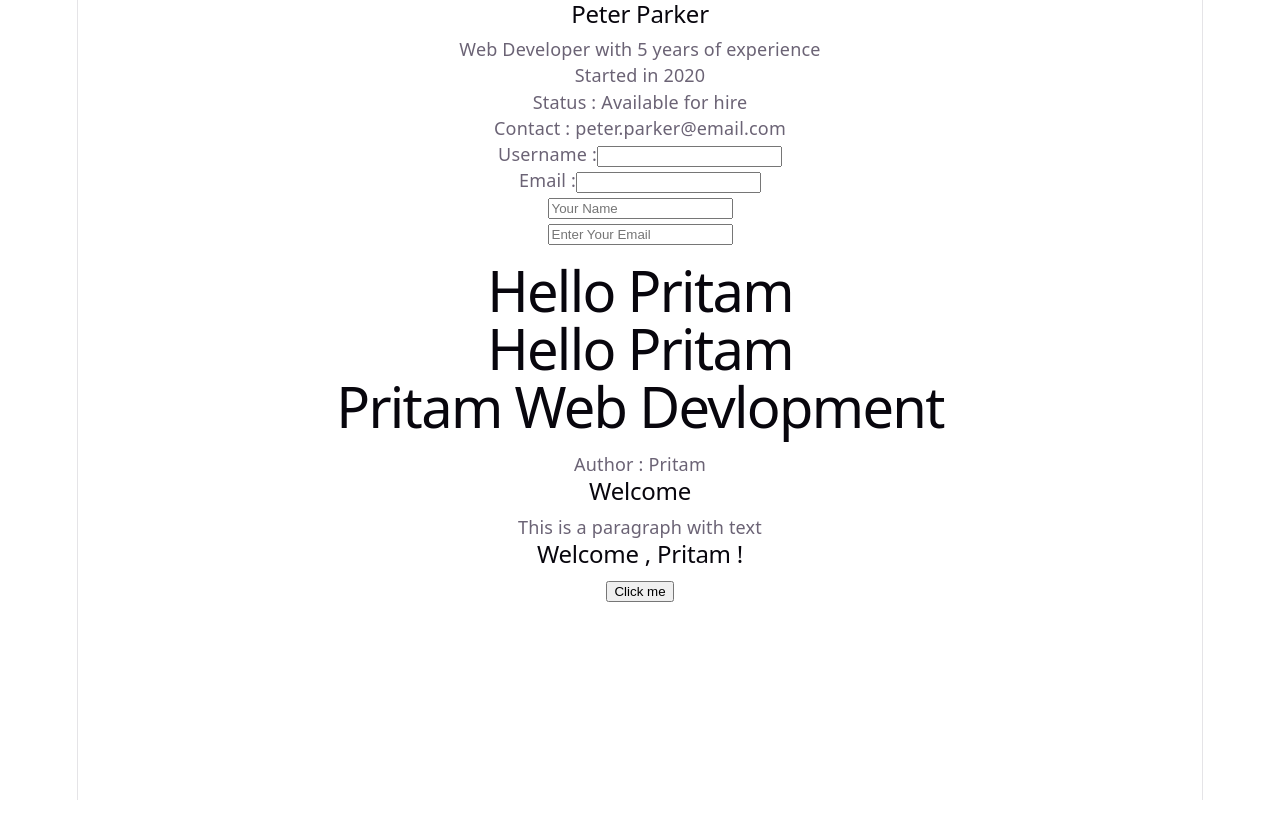
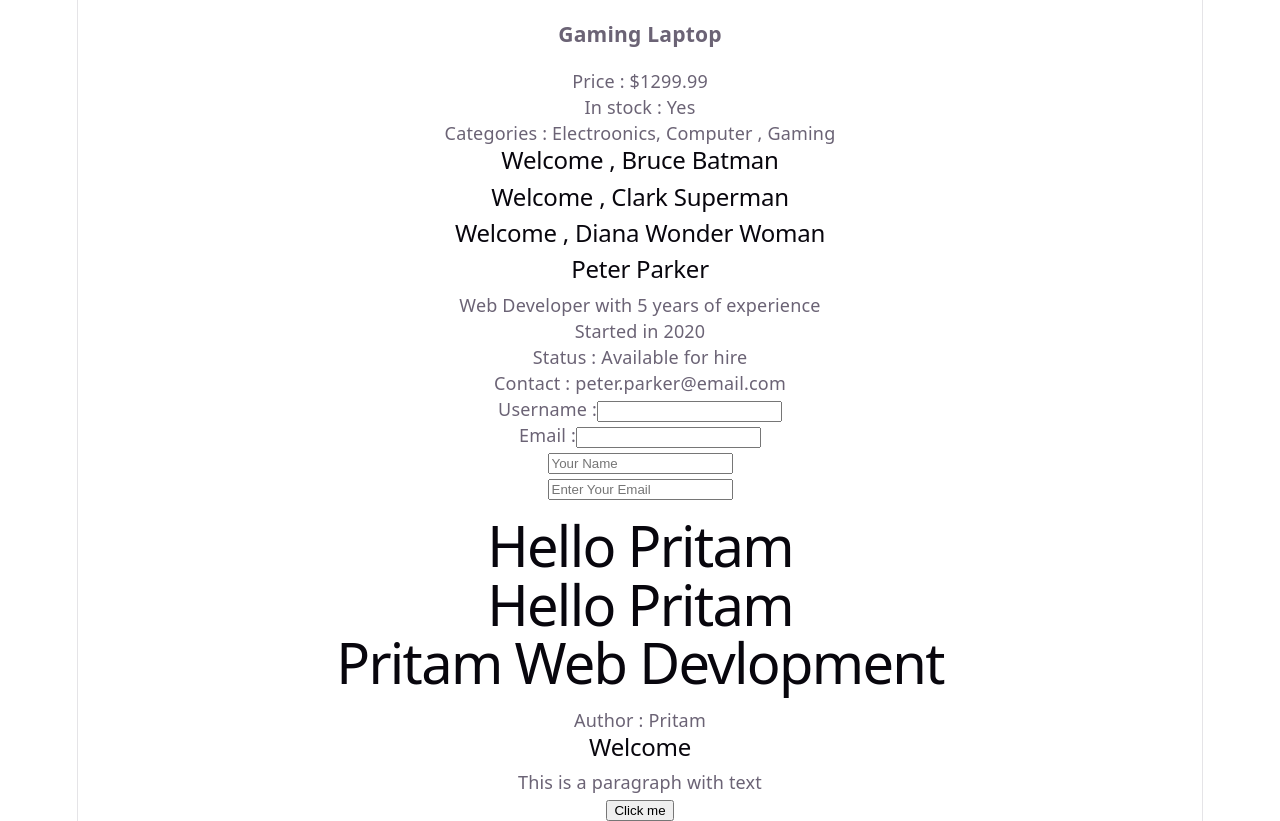
Before and after one commit to Blexedpritam/React-, a React (Vite) app in the folder core-concepts/: page / in a window 1280 px wide. Before the commit the page ends 800 px from the top, so only its background shows below. Built offline with nearby package versions, Linux system fonts and the light colour scheme.

Commit message:
Learned about Components and Props

```diff
--- a/core-concepts/src/App.jsx
+++ b/core-concepts/src/App.jsx
@@ -8,6 +8,7 @@ import { UserProfile } from './UserProfile';
 import { ContactForm } from './ContactForm';
 import { StyleFrom } from './StyleFrom';
 import { CandidateProfile } from './CandidateProfile';
+import { Product } from './Product';
 
 
 
@@ -15,6 +16,19 @@ function App() {
 
   return (
     <div>
+      <Product
+      // When Passing Different Type Of Data ....
+       title = "Gaming Laptop" //For Striing use = " "
+       price={1299.99}
+       inStock={true}         //For everthing else we use Curly Braces ...
+       categories={["Electroonics, Computer , Gaming "]}
+      />
+      {/* Each Welcome Componenets recevie has props  */}
+      <Welcome name = "Bruce" alias = "Batman"/>
+      <Welcome name = "Clark" alias = "Superman"/>
+      <Welcome name = "Diana" alias = "Wonder Woman"/>
+
+
       <CandidateProfile/>
       <StyleFrom/>
       <ContactForm/>
@@ -22,7 +36,7 @@ function App() {
       <HelloWithoutJSX/>
       <UserProfile/>
       <Card/>
-      <Welcome/>
+
       <Button/>
     </div>
   )
--- /dev/null
+++ b/core-concepts/src/Product.jsx
@@ -0,0 +1,46 @@
+// export const Product = (props) => {
+//     return (
+//         <>
+//         <h3>{props.title}</h3>
+//         <p>Price : ${props.price}</p>
+//         <p>In stock : {props.inStock ? "Yes" : "No"}</p>
+//         <p>Categories : {props.categories.join(", ")}</p>
+
+//         </>
+//     )
+// };
+
+
+/*
+
+    We Can use aslo use props in another way ...like
+
+
+    * In Curly Brakects i use Props without writing again an again Props..!!
+
+    export const Product = ({title ,price ,inStock, categories}) => {
+    return (
+        <>
+        <h3>{title}</h3>
+        <p>Price : ${price}</p>
+        <p>In stock : {inStock ? "Yes" : "No"}</p>
+        <p>Categories : {categories.join(", ")}</p>
+
+        </>
+    )
+};
+
+
+*/
+
+export const Product = ({title ,price ,inStock, categories}) => {
+    return (
+        <>
+        <h3>{title}</h3>
+        <p>Price : ${price}</p>
+        <p>In stock : {inStock ? "Yes" : "No"}</p>
+        <p>Categories : {categories.join(", ")}</p>
+
+        </>
+    )
+};
--- a/core-concepts/src/Welcome.jsx
+++ b/core-concepts/src/Welcome.jsx
@@ -1,4 +1,12 @@
-export const Welcome = ()=>{
-  return <h2>Welcome , Pritam !</h2>;
+export const Welcome = ({name , alias})=>{
+
+  return (
+    <>
+      <h2>
+        Welcome ,  {name} {alias}
+      </h2>
+    </>
+
+  )
 }
 // export default Welcome;
```
